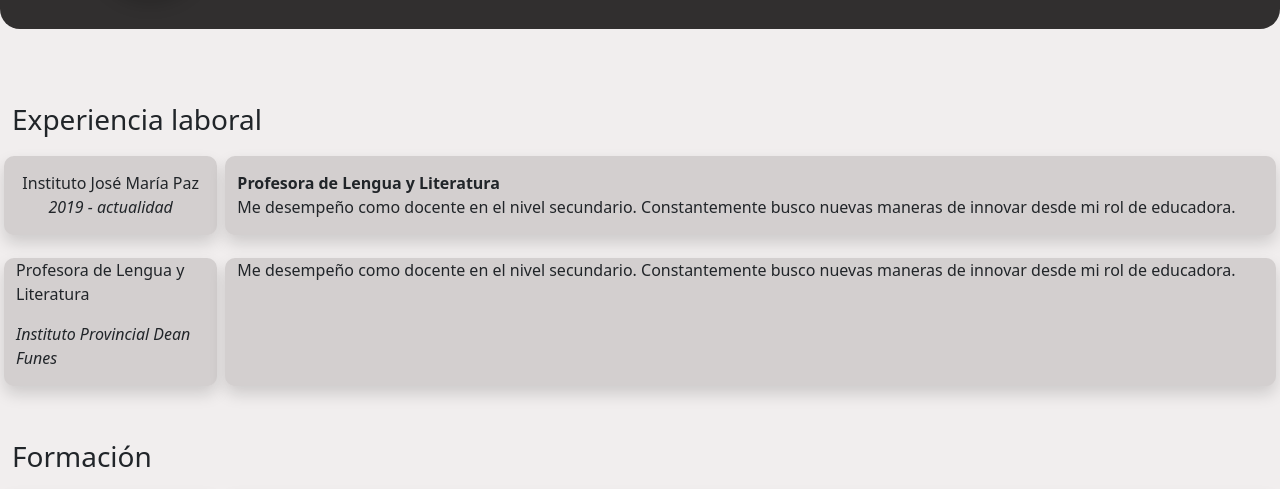
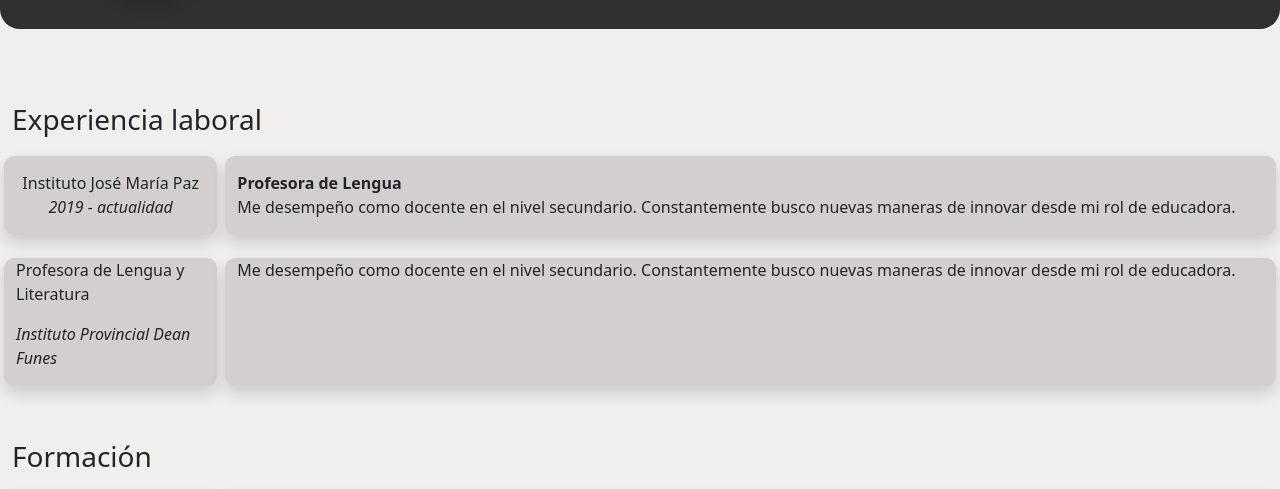
Before and after one commit to MercedesGodoy/miportfolio-FrontEnd, a plain HTML site: page prueba2/index.html in a window 1280 px wide. Shown: the part 266-755 px from the top of the page. Drawn offline with nearby package versions, Linux system fonts and the light colour scheme.

Commit message:
experiencia1

```diff
--- a/prueba2/index.html
+++ b/prueba2/index.html
@@ -29,7 +29,7 @@
                     <img src="img/foto.jpg" alt="foto-perfil" class="shadow foto_perfil">
                 </div>
                 <div class="col-9">
-                    <h2 class="p-3 text-white mi_nombre text-center"> María Mercedes Godoy Rojas</h2>
+                    <h2 class="p-3 text-white mi_nombre"> María Mercedes Godoy Rojas</h2>
                 </div>
 
         </div>
@@ -49,7 +49,7 @@
                 <em>2019 - actualidad</em></p>
             </div>
             <div class="col shadow m-1" style="border-radius: 10px ; background-color: rgb(211, 207, 207);">
-                <p style="margin-top: 15px;"><strong>Profesora de Lengua y Literatura</strong> <br>
+                <p style="margin-top: 15px;"><strong>Profesora de Lengua</strong> <br>
                  Me desempeño como docente en el nivel secundario. Constantemente busco nuevas maneras de innovar desde mi rol de educadora.</p>
             </div>
             <div class="col-12" style="height: 15px;"></div>
```
